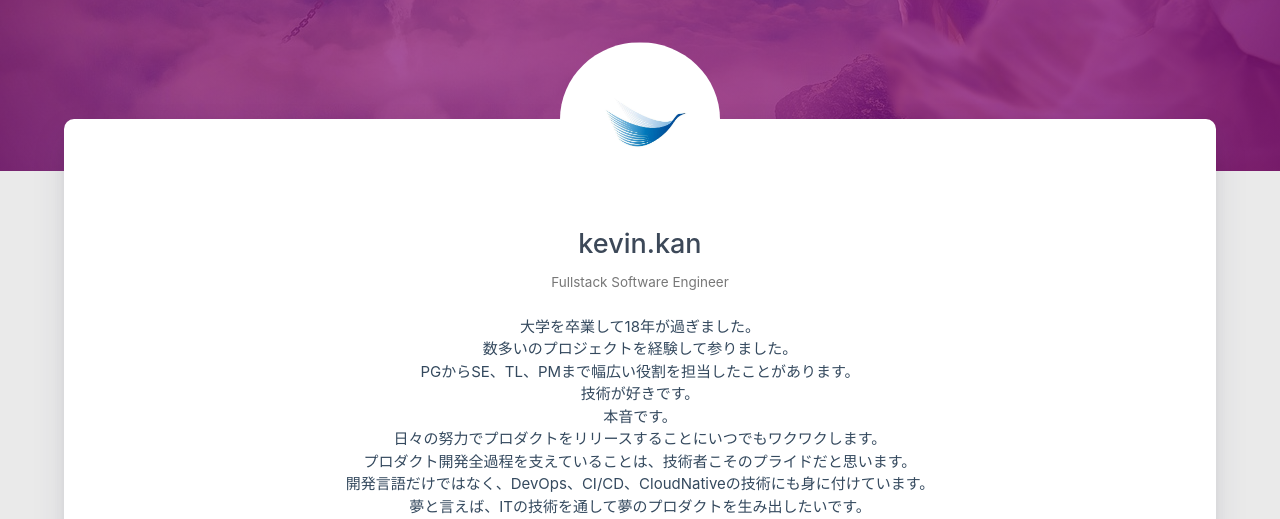
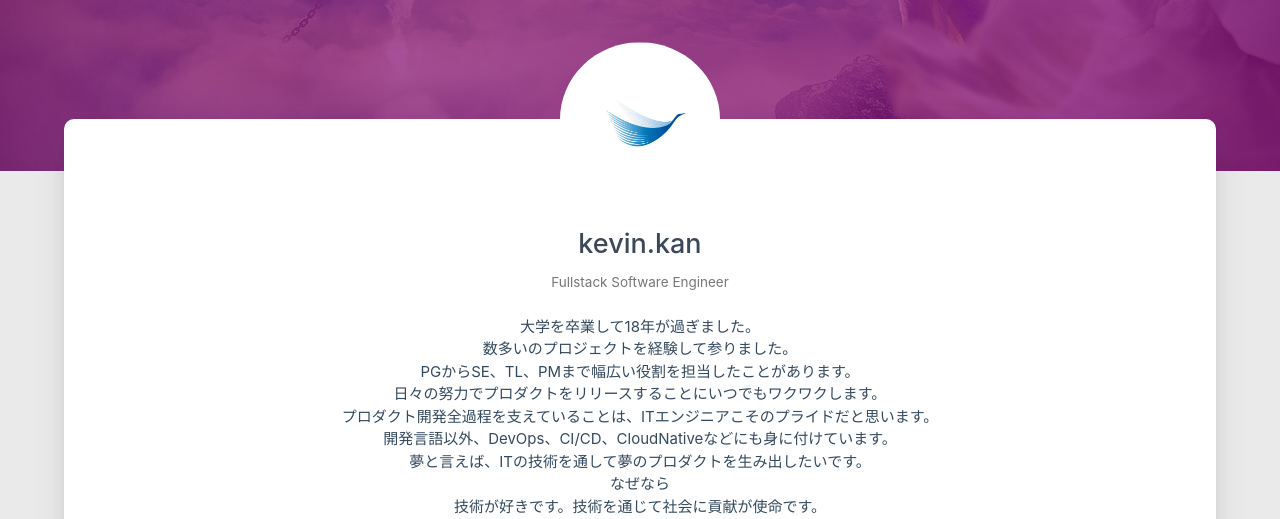
Before and after one commit to kevin-hans/kevin-hans.github.io, a plain HTML site: page about/index.html in a window 1280 px wide. Shown: the part 429-948 px from the top of the page. Drawn offline with nearby package versions, Linux system fonts and the light colour scheme; no server answers.

Commit message:
Site updated: 2022-02-22 00:10:58

```diff
--- a/about/index.html
+++ b/about/index.html
@@ -378,34 +378,38 @@
             </div>
 
             <div class="col s12 m12 l12 center-align"> <!-- Note that "m8 l9" was added -->
-                技術が好きです。
+                日々の努力でプロダクトをリリースすることにいつでもワクワクします。
+            </div>
+
+            <div class="col s12 m12 l12 center-align"> <!-- Note that "m8 l9" was added -->
+                プロダクト開発全過程を支えていることは、ITエンジニアこそのプライドだと思います。
+            </div>
+
+            <div class="col s12 m12 l12 center-align"> <!-- Note that "m8 l9" was added -->
+                開発言語以外、DevOps、CI/CD、CloudNativeなどにも身に付けています。
+            </div>
+
+            <div class="col s12 m12 l12 center-align"> <!-- Note that "m8 l9" was added -->
+                夢と言えば、ITの技術を通して夢のプロダクトを生み出したいです。
+            </div>
+
+            <div class="col s12 m12 l12 center-align"> <!-- Note that "m8 l9" was added -->
+                なぜなら
+            </div>
+
+            <div class="col s12 m12 l12 center-align"> <!-- Note that "m8 l9" was added -->
+                技術が好きです。技術を通じて社会に貢献が使命です。
             </div>
 
             <div class="col s12 m12 l12 center-align"> <!-- Note that "m8 l9" was added -->
                 本音です。
             </div>
 
-            <div class="col s12 m12 l12 center-align"> <!-- Note that "m8 l9" was added -->
-                日々の努力でプロダクトをリリースすることにいつでもワクワクします。
-            </div>
-
-            <div class="col s12 m12 l12 center-align"> <!-- Note that "m8 l9" was added -->
-                プロダクト開発全過程を支えていることは、技術者こそのプライドだと思います。
-            </div>
-
-            <div class="col s12 m12 l12 center-align"> <!-- Note that "m8 l9" was added -->
-                開発言語だけではなく、DevOps、CI/CD、CloudNativeの技術にも身に付けています。
-            </div>
-
-            <div class="col s12 m12 l12 center-align"> <!-- Note that "m8 l9" was added -->
-                夢と言えば、ITの技術を通して夢のプロダクトを生み出したいです。
-            </div>
-
     </div>
 </div>
 
 
-                <!-- <div class="introduction center-align" data-aos="fade-up">大学を卒業して18年が過ぎました。,数多いのプロジェクトを経験して参りました。,PGからSE、TL、PMまで幅広い役割を担当したことがあります。,技術が好きです。,本音です。,日々の努力でプロダクトをリリースすることにいつでもワクワクします。,プロダクト開発全過程を支えていることは、技術者こそのプライドだと思います。,開発言語だけではなく、DevOps、CI/CD、CloudNativeの技術にも身に付けています。,夢と言えば、ITの技術を通して夢のプロダクトを生み出したいです。</div> -->
+                <!-- <div class="introduction center-align" data-aos="fade-up">大学を卒業して18年が過ぎました。,数多いのプロジェクトを経験して参りました。,PGからSE、TL、PMまで幅広い役割を担当したことがあります。,日々の努力でプロダクトをリリースすることにいつでもワクワクします。,プロダクト開発全過程を支えていることは、ITエンジニアこそのプライドだと思います。,開発言語以外、DevOps、CI/CD、CloudNativeなどにも身に付けています。,夢と言えば、ITの技術を通して夢のプロダクトを生み出したいです。,なぜなら,技術が好きです。技術を通じて社会に貢献が使命です。,本音です。</div> -->
 
                 <!-- <style type="text/css">
     #posts-chart,
```
